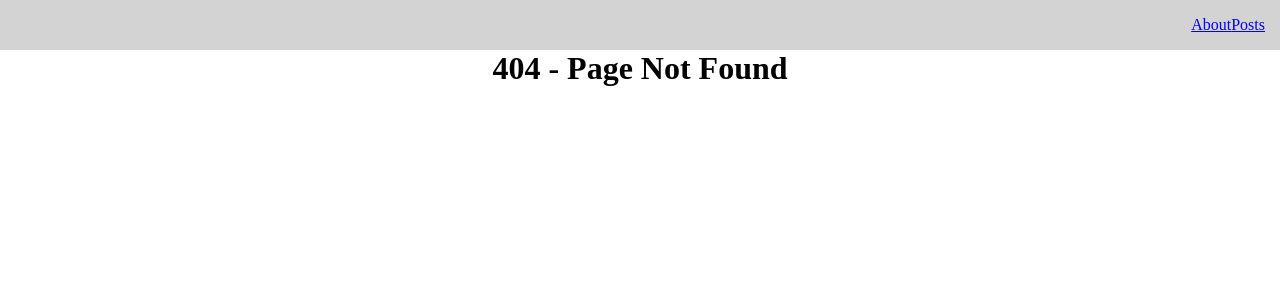
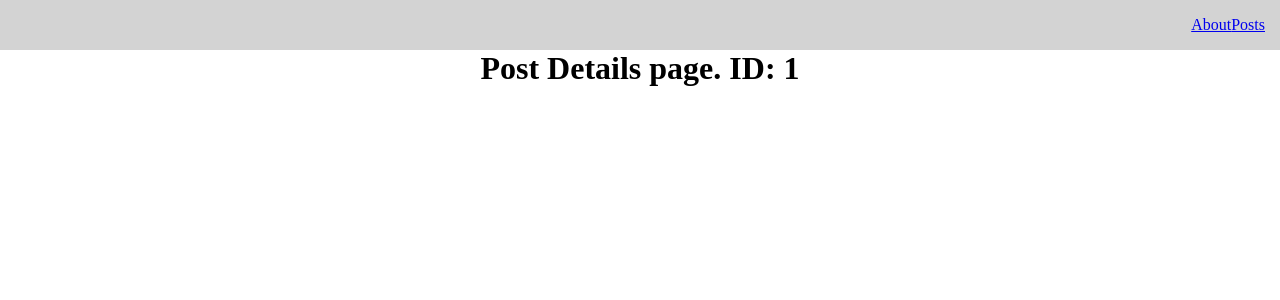
Before and after one commit to Hudayberdiev2000/fundamental-react, a React (Vite) app: page /posts/1 in a window 1280 px wide. Before the commit this address had no page. Shown: the top 300 px of the page. Built offline with nearby package versions, Linux system fonts and the light colour scheme; no server answers.

Commit message:
add post details page

```diff
--- a/src/API/postService.ts
+++ b/src/API/postService.ts
@@ -10,4 +10,8 @@ export class PostService {
       }
     });
   }
+
+  static async getById(id: number) {
+    return await axios.get(`https://jsonplaceholder.typicode.com/posts/${id}`);
+  }
 }
--- a/src/components/appRouter.tsx
+++ b/src/components/appRouter.tsx
@@ -2,12 +2,14 @@ import {Route, Routes} from "react-router-dom";
 import {About} from "../pages/about.tsx";
 import {Posts} from "../pages/posts.tsx";
 import {NotFound} from "../pages/notFound.tsx";
+import {PostDetails} from "../pages/postDetails.tsx";
 
 const AppRouter = () => {
     return (
         <Routes>
             <Route path={"about"}  element={<About />} />
             <Route path={"/posts"} element={<Posts />} />
+            <Route path={"/posts/:postId"} element={<PostDetails />} />
             <Route path="*" element={<NotFound />} />
         </Routes>
     );
--- a/src/components/postItem.tsx
+++ b/src/components/postItem.tsx
@@ -1,4 +1,5 @@
 import MyButton from "./UI/button/myButton.tsx";
+import { useNavigate} from "react-router-dom";
 
 export type PostItemType = {
   id: number;
@@ -14,6 +15,7 @@ interface PostItemProps {
 
 const PostItem = (props: PostItemProps) => {
   const { post, order, onDelete } = props;
+  const navigate = useNavigate()
   return (
     <div className="post">
       <div className="post-content">
@@ -23,6 +25,7 @@ const PostItem = (props: PostItemProps) => {
         <div>{post.body}</div>
       </div>
       <div className="post__btns">
+          <MyButton onClick={() => navigate('/posts/' + post.id)}>Open</MyButton>
         <MyButton onClick={() => onDelete(post)}>Delete</MyButton>
       </div>
     </div>
--- /dev/null
+++ b/src/pages/postDetails.tsx
@@ -0,0 +1,31 @@
+import {useParams} from "react-router-dom";
+import {useFetch} from "../hooks/useFetch.ts";
+import {PostService} from "../API/postService.ts";
+import {useEffect, useState} from "react";
+import type {PostItemType} from "../components/postItem.tsx";
+import {Loader} from "../components/UI/loader/loader.tsx";
+
+export const PostDetails = () => {
+    const params = useParams()
+    const [post, setPost] = useState<PostItemType | null>(null)
+    const {fetching: fetchPost, isLoading} = useFetch( async () => {
+        const response = await PostService.getById(Number(params.postId))
+        setPost(response.data)
+    })
+
+    useEffect(() => {
+        // eslint-disable-next-line @typescript-eslint/ban-ts-comment
+        // @ts-expect-error
+        fetchPost(Number(params.id))
+    }, [])
+
+    return (
+        <div>
+            <h1>
+               Post Details page. ID: {params.postId}
+            </h1>
+            {isLoading ? <Loader /> : <div>{post?.id} {post?.title}</div>}
+
+        </div>
+    );
+};
--- a/src/styles/app.css
+++ b/src/styles/app.css
@@ -21,6 +21,11 @@
     margin-top: 15px;
     justify-content: space-between;
     align-items: center;
+}
+
+.post__btns {
+    display: flex;
+    gap: 4px;
 }
 
 .page__wrapper {
```
